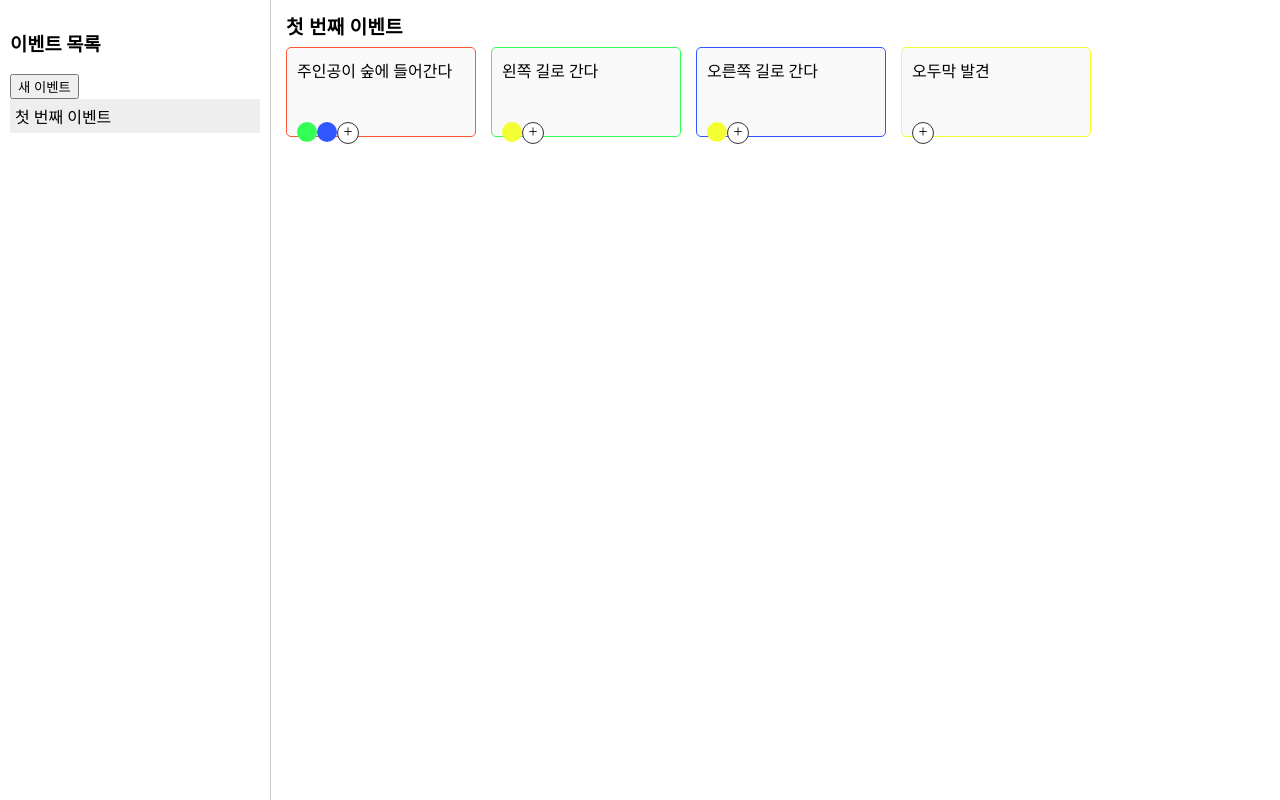
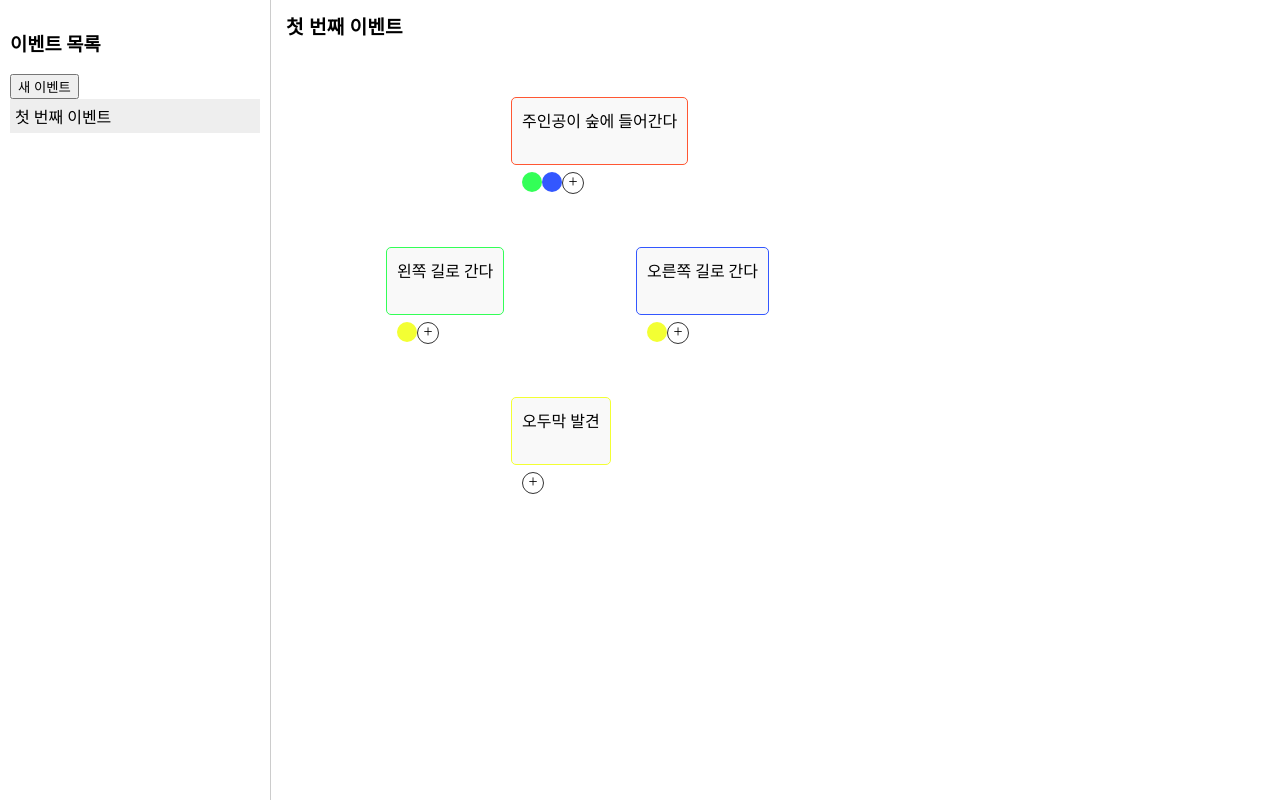
Before and after one commit to hyuckkim/vue-diagram, a Vue app: page / in a window 1280 px wide. Built offline with nearby package versions, Linux system fonts and the light colour scheme.

Commit message:
use graph

```diff
--- a/package.json
+++ b/package.json
@@ -9,6 +9,7 @@
     "preview": "vite preview"
   },
   "dependencies": {
+    "@dagrejs/dagre": "^1.1.5",
     "pinia": "^3.0.3",
     "vue": "^3.5.18"
   },
--- a/src/components/EventEditor.vue
+++ b/src/components/EventEditor.vue
@@ -27,6 +27,13 @@ const selectedNode = computed(() =>
 );
 </script>
 <style scoped>
+.editor,.editor>div {
+  width: 100%;
+  height: 100%;
+  display: flex;
+  flex-direction: column;
+  box-sizing: border-box;
+}
 .title {
   font-size: 1.2em;
   font-weight: bold;
--- a/src/components/NodeBlock.vue
+++ b/src/components/NodeBlock.vue
@@ -2,7 +2,13 @@
   <div
     class="node"
     @click="click(node.id)"
-    :style="{ borderWidth: selected ? '3px' : '1px', borderColor: node.color || '#ccc' }"
+    :style="{
+      borderWidth: selected ? '3px' : '1px',
+      borderColor: node.color || '#ccc',
+      position: 'absolute',
+      left: x + 'px',
+      top: y + 'px'
+    }"
   >
     {{ node.title || "(제목 없음)" }}
     <div class="childs">
@@ -24,6 +30,8 @@ defineProps<{
   node: EventNode;
   click: (id: string) => void;
   add: () => void;
+  x?: number;
+  y?: number;
 }>();
 const store = useEventStore();
 const idColor = (id: string) => store.getCurrentNodeById(id)?.color || "#ccc";
@@ -36,6 +44,7 @@ const idColor = (id: string) => store.getCurrentNodeById(id)?.color || "#ccc";
   margin: 5px;
   cursor: pointer;
   background-color: #f9f9f9;
+  box-sizing: border-box;
 }
 .childs {
   display: flex;
--- a/src/components/NodeEditor.vue
+++ b/src/components/NodeEditor.vue
@@ -19,19 +19,21 @@
 </template>
 
 <script setup lang="ts">
-import { computed, ref, watch } from 'vue'
-import { useEventStore } from '../stores/useEventStore'
-import { type EventNode } from '../stores/useEventStore'
+import { computed, ref } from "vue";
+import { useEventStore } from "../stores/useEventStore";
+import { type EventNode } from "../stores/useEventStore";
 
-const { node } = defineProps<{ node: EventNode }>()
-const store = useEventStore()
+const { node } = defineProps<{ node: EventNode }>();
+const store = useEventStore();
 
-const text = ref(node.text)
-watch(() => node.text, (val) => text.value = val)
+const text = ref(node.text);
 
-const removeEnabled = computed(() => store.getCurrentEvent()?.nodes.length !== 1)
-const updateText = () => store.updateNodeText(store.selectedEventId, node.id, text.value)
-const removeNode = () => store.removeNode(store.selectedEventId, node.id)
+const removeEnabled = computed(
+  () => store.getCurrentEvent()?.nodes.length !== 1
+);
+const updateText = () =>
+  store.updateNodeText(store.selectedEventId, node.id, text.value);
+const removeNode = () => store.removeNode(store.selectedEventId, node.id);
 </script>
 
 <style scoped>
--- a/src/components/NodeGraph.vue
+++ b/src/components/NodeGraph.vue
@@ -1,32 +1,92 @@
 <template>
   <div class="graph">
     <NodeBlock
-      v-for="node in event.nodes"
+      v-for="node in nodesWithPos"
       :key="node.id"
       :node="node"
+      :x="node.x"
+      :y="node.y"
       :click="selectNode"
       :add="() => store.addChildNode(node.id, event.id)"
       :selected="node.id === store.selectedNodeId"
-      @select="selectNode(node.id)" />
+      @select="selectNode(node.id)"
+    />
   </div>
 </template>
 
 <script setup lang="ts">
-import { useEventStore, type Event } from '../stores/useEventStore'
-import NodeBlock from './NodeBlock.vue';
+import { useEventStore, type Event } from "../stores/useEventStore";
+import NodeBlock from "./NodeBlock.vue";
+import dagre from "@dagrejs/dagre";
 
-defineProps<{
-  event: Event
-}>()
-const store = useEventStore()
-const selectNode = (id: string) => store.toggleNode(id)
+const { event } = defineProps<{
+  event: Event;
+}>();
+const store = useEventStore();
+const selectNode = (id: string) => store.toggleNode(id);
+
+// dagre를 이용해 노드 위치 계산
+const g = new dagre.graphlib.Graph();
+g.setGraph({});
+g.setDefaultEdgeLabel(() => ({}));
+
+// 노드 추가 (크기 임의 지정)
+event.nodes.forEach((node) => {
+  g.setNode(node.id, { width: 200, height: 100 });
+});
+
+// 엣지 추가 (next 배열 이용)
+event.nodes.forEach((node) => {
+  if (node.next && Array.isArray(node.next)) {
+    node.next.forEach((nextId: string) => {
+      g.setEdge(node.id, nextId);
+    });
+  }
+});
+
+dagre.layout(g);
+
+// 노드에 x, y 좌표 추가
+import { computed } from "vue";
+
+const nodesWithPos = computed(() => {
+  // dagre 인스턴스 새로 생성
+  const g = new dagre.graphlib.Graph();
+  g.setGraph({});
+  g.setDefaultEdgeLabel(() => ({}));
+
+  // 노드 추가
+  event.nodes.forEach((node) => {
+    g.setNode(node.id, { width: 200, height: 100 });
+  });
+
+  // 엣지 추가
+  event.nodes.forEach((node) => {
+    if (node.next && Array.isArray(node.next)) {
+      node.next.forEach((nextId: string) => {
+        g.setEdge(node.id, nextId);
+      });
+    }
+  });
+
+  dagre.layout(g);
+
+  // 좌표 포함해서 반환
+  return event.nodes.map((node) => {
+    const pos = g.node(node.id);
+    return { ...node, x: pos?.x ?? 0, y: pos?.y ?? 0 };
+  });
+});
 </script>
 <style scoped>
 .graph {
+  width: 100%;
+  height: 100%;
   display: grid;
   grid-auto-flow: row;
   grid-template-columns: repeat(auto-fill, 200px);
   grid-auto-rows: 100px;
   gap: 5px;
+  position: relative;
 }
 </style>
```
Also changed, not shown: 1 other file (tests, documents, lock files or other folders).
